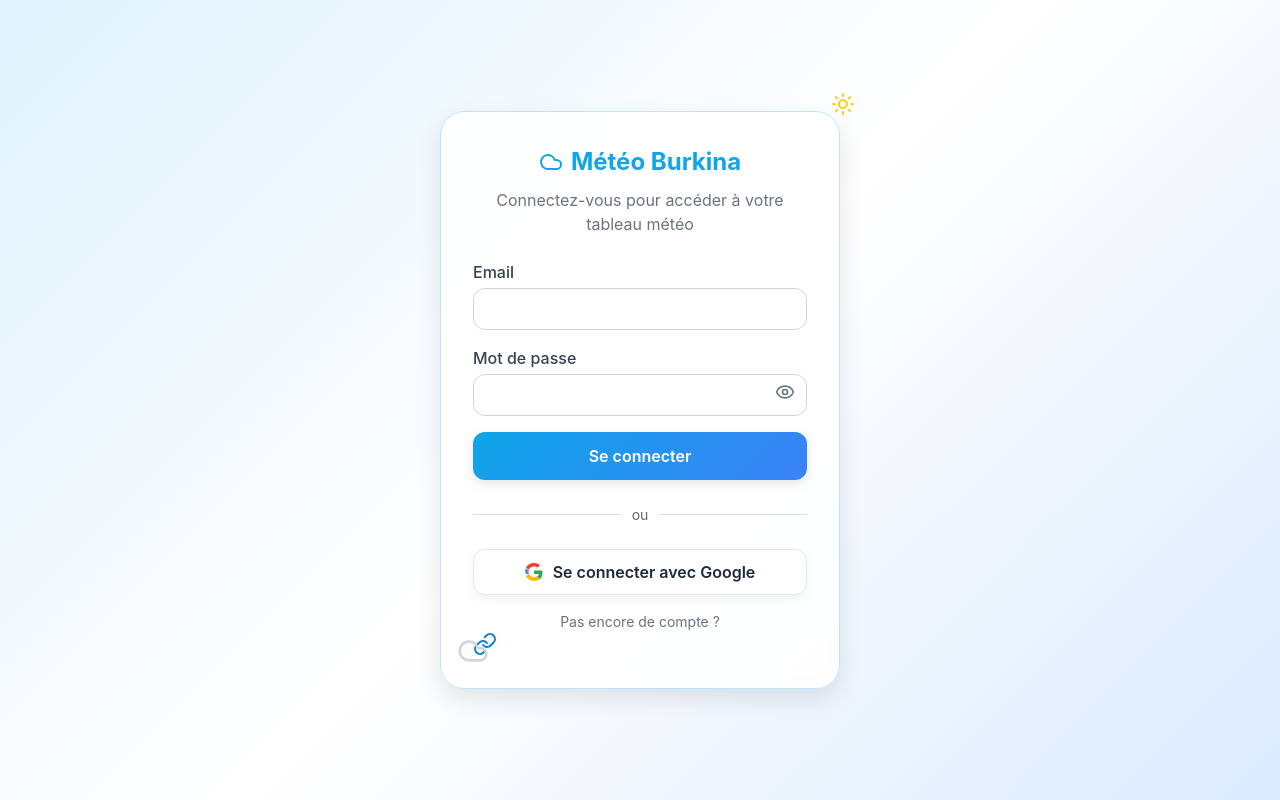
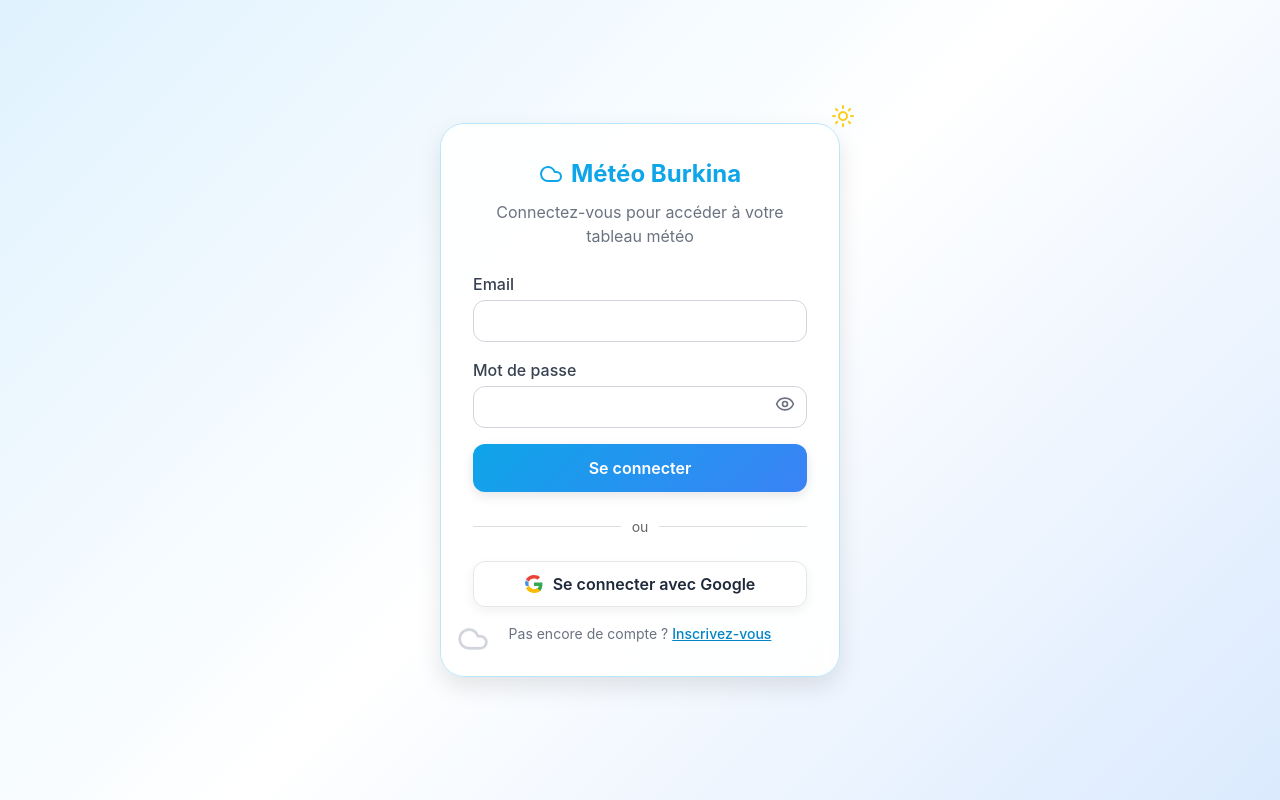
Before and after one commit to DimitriOuedraogo/METEO_BURKINA, a Next.js app: page /auth/signin in a window 1280 px wide. Built offline with nearby package versions, Linux system fonts and the light colour scheme.

Commit message:
Deploiement

```diff
--- a/pages/auth/signin.tsx
+++ b/pages/auth/signin.tsx
@@ -108,7 +108,8 @@ export default function SignInPage() {
         </button>
         <p className="signin-footer">
           Pas encore de compte ?{" "}
-          <Link href="/auth/signup" className="signup-link">Inscrivez-vous</Link>
+          <a href="/auth/signup" className="signup-link">Inscrivez-vous</a>
+
         </p>
 
         <Sun className="sun-animate" />
--- a/pages/auth/signup.tsx
+++ b/pages/auth/signup.tsx
@@ -124,7 +124,7 @@ export default function SignUpPage() {
           </div>
 
           <button type="submit" disabled={isLoading} className="auth-button">
-            {isLoading ? "Inscription en cours..." : "S&apos;inscrire"}
+            {isLoading ? "Inscription en cours..." : "Cree un Compte"}
           </button>
         </form>
 
```
